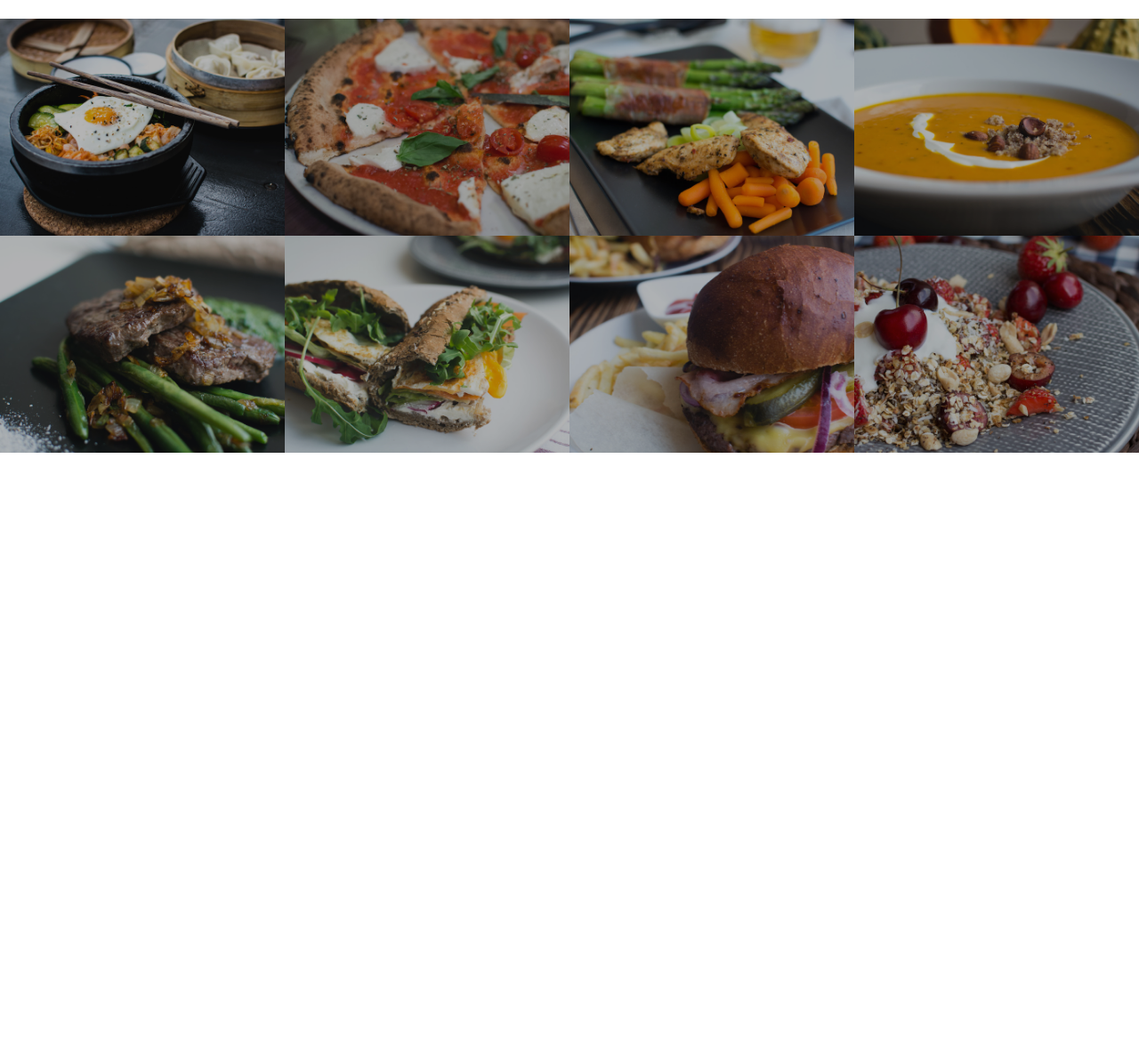
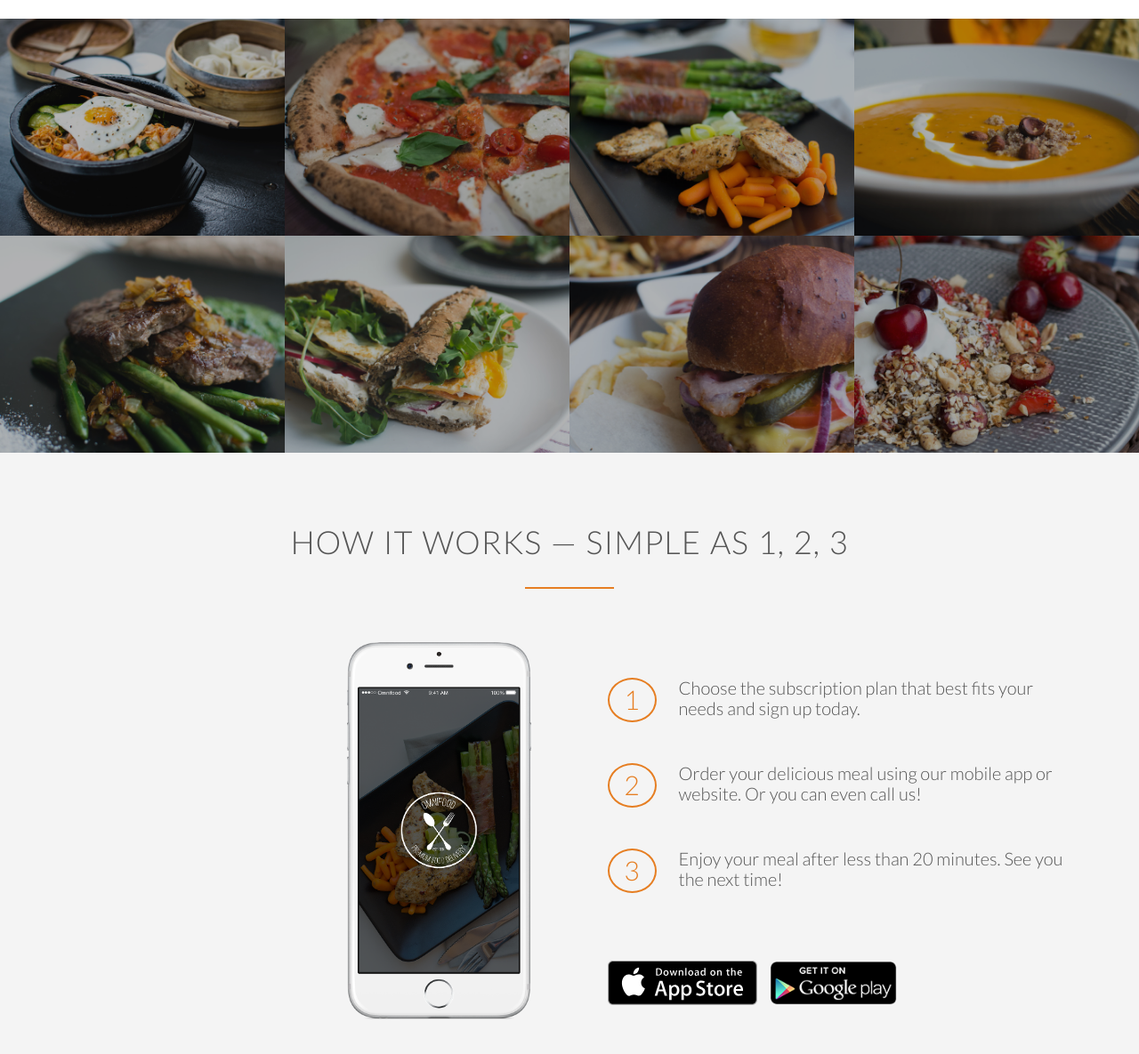
Before and after one commit to Andrelpoj/omnifood-course-project, a plain HTML site: page index.html in a window 1280 px wide. Shown: the part 1489-2674 px from the top of the page at 89% size. Before the commit the page ends 1998 px from the top, so only its background shows below. Drawn offline with Linux system fonts and the light colour scheme; files whose address does not match are found by name.

Commit message:
Feat - How it works section

```diff
--- a/index.html
+++ b/index.html
@@ -65,7 +65,7 @@
         </section>
 
         <section class="section-meals">
-            <ul class="meals-showcase">
+            <ul class="meals-showcase clearfix">
                 <li>
                     <figure class="meal-photo">
                         <img src="resources/img/1.jpg" alt="Korean bibimbap with egg and vegetables">
@@ -87,7 +87,7 @@
                     </figure>
                 </li>
             </ul>
-            <ul class="meals-showcase">
+            <ul class="meals-showcase clearfix">
                 <li>
                     <figure class="meal-photo">
                         <img src="resources/img/5.jpg" alt="Paleo beef steak with vegetables">
@@ -110,5 +110,35 @@
                 </li>
             </ul>
         </section>
+
+        <section class="section-steps">
+            <div class="row">
+                <h2>How it works &mdash; Simple as 1, 2, 3</h2>
+            </div>
+
+            <div class="row">
+                <div class="col span-1-of-2 steps-box">
+                    <img src="resources/img/app-iPhone.png" alt="Omnifood app on Iphone" class="app-screen">
+                </div>
+
+                <div class="col span-1-of-2 steps-box">
+                    <div class="works-step">
+                        <div>1</div>
+                        <p>Choose the subscription plan that best fits your needs and sign up today.</p>
+                    </div>
+                    <div class="works-step">
+                        <div>2</div>
+                        <p>Order your delicious meal using our mobile app or website. Or you can even call us!</p>
+                    </div>
+                    <div class="works-step">
+                        <div>3</div>
+                        <p>Enjoy your meal after less than 20 minutes. See you the next time!</p>
+                    </div>
+
+                    <a href="#" class="btn-app"><img src="resources/img/download-app.svg" alt="App Store Button"></a>
+                    <a href="#" class="btn-app"><img src="resources/img/download-app-android.png" alt="Play Store Button"></a>
+                </div>
+            </div>
+        </section>
     </body>
 </html>
--- a/resources/css/style.css
+++ b/resources/css/style.css
@@ -21,6 +21,16 @@ html {
     font-size: 20px;
     text-rendering: optimizeLegibility;
 }
+
+.clearfix  {zoom: 1;}
+.clearfix:after {
+    content: "";
+    clear: both;
+    display: block;
+    height: 0;
+    visibility: hidden;
+}
+
 
 /* ---------------------------------*/
 /* REUSABLE COMPONENTS */
@@ -241,3 +251,53 @@ header {
     opacity: 1;
     transform: scale(1.05);
 }
+
+/* ---------------------------------*/
+/* HOW IT WORKS */
+/* ---------------------------------*/
+
+.section-steps {
+    background-color: #f4f4f4;
+}
+
+.steps-box:first-child {
+    text-align: right;
+    padding-right: 3%;
+    margin-top: 30px;
+}
+
+.steps-box:last-child {
+    padding-left: 3%;
+    margin-top: 70px;
+}
+
+.app-screen {
+    width: 40%;
+}
+
+.works-step {
+    margin-bottom: 50px;
+}
+
+.works-step div {
+    color: var(--primary-color);
+    border: 2px solid var(--primary-color);
+    border-radius: 50%;
+    height: 50px;
+    width: 55px;
+    text-align: center;
+    padding: 5px;
+    float: left;
+    font-size: 150%;
+    margin-right: 25px;
+}
+
+.works-step:last-of-type {
+    margin-bottom: 80px;
+}
+
+.btn-app img {
+    height: 50px;
+    width: auto;
+    margin-right: 10px;
+}
```
Also changed, not shown: resources/img/app-iPhone.png (added), resources/img/back-customers.jpg (added), resources/img/berlin.jpg (added), resources/img/customer-1.jpg (added), resources/img/customer-2.jpg (added), resources/img/customer-3.jpg (added), resources/img/download-app-android.png (added), resources/img/download-app.svg (added), resources/img/lisbon-3.jpg (added), resources/img/logo-white.png (added), resources/img/logo.png (added), resources/img/london.jpg (added), resources/img/san-francisco.jpg (added), 1 other file.
